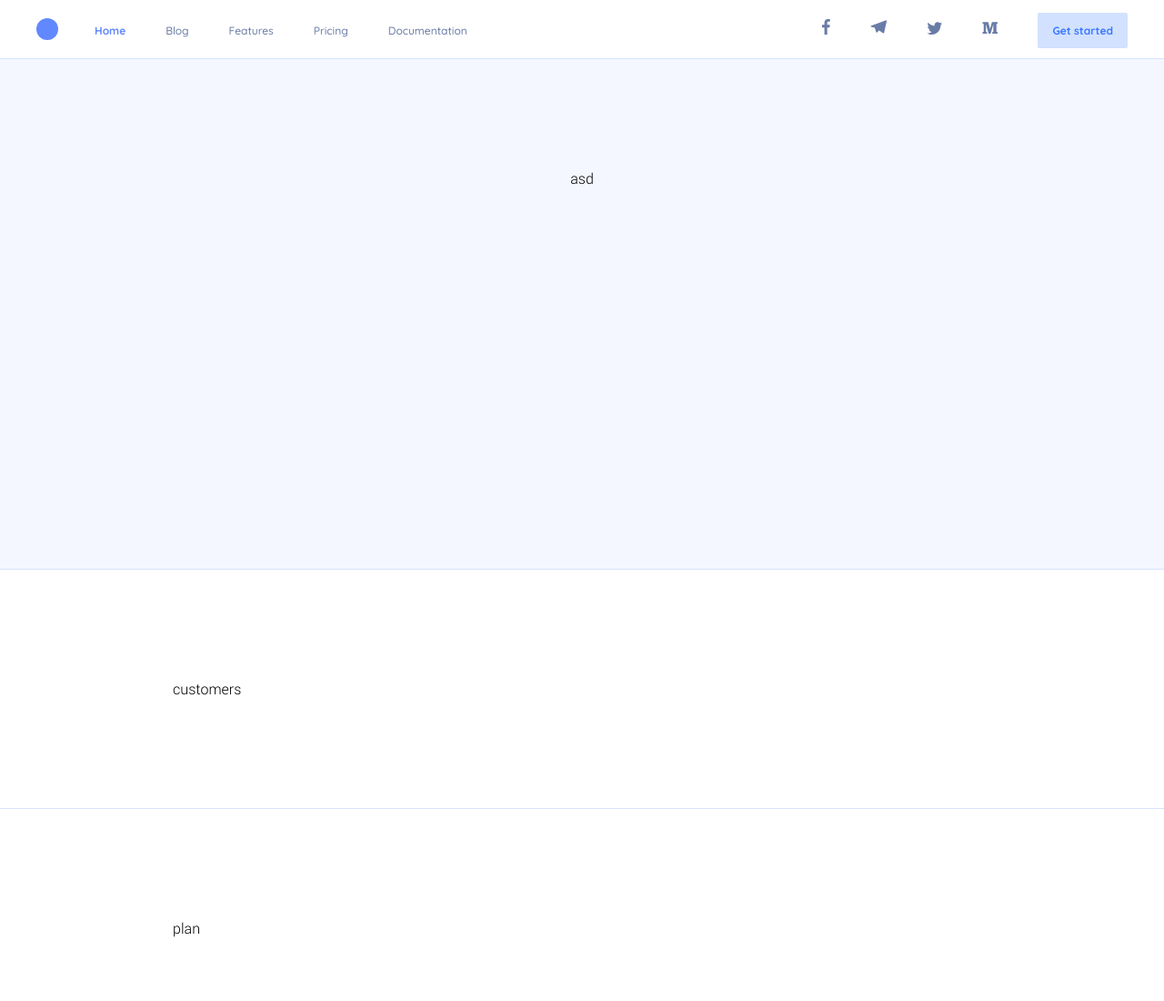
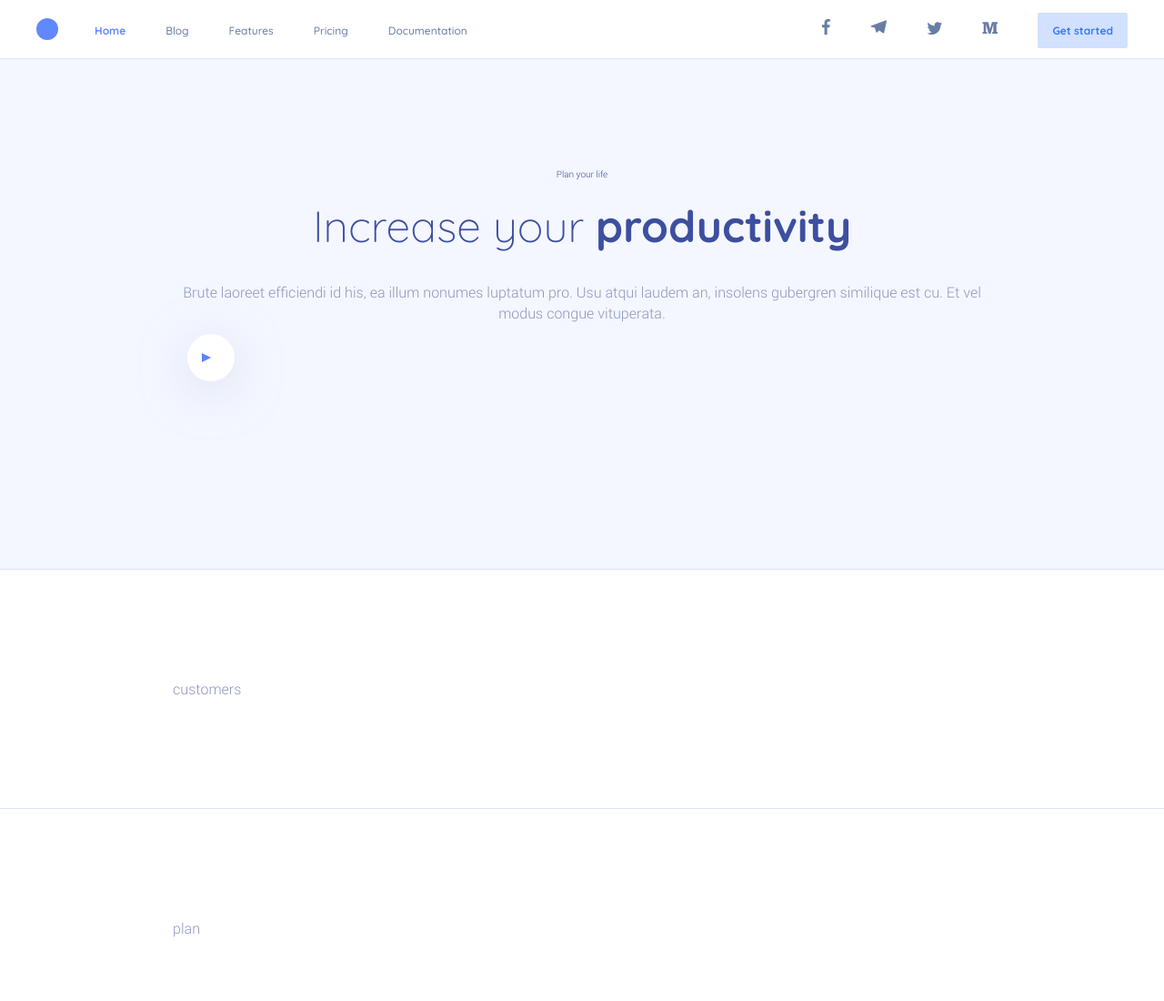
Before and after one commit to virus231/just-verstka, a website built with webpack: page src/index.html in a window 1280 px wide. Shown: the top 1100 px of the page at 91% size. Built offline with nearby package versions, Linux system fonts and the light colour scheme.

Commit message:
hero proccess

```diff
--- a/src/index.html
+++ b/src/index.html
@@ -81,7 +81,17 @@
       <ul class="slider-hero-image">
         <li class="slider-hero-image__item">
           <div class="section-inner slider-hero-image__item-content">
-            asd
+            <h5>Plan your life</h5>
+            <h2>Increase your <span>productivity</span></h2>
+            <div class="text">
+              Brute laoreet efficiendi id his, ea illum nonumes luptatum pro. Usu atqui laudem an, insolens gubergren similique est cu. Et vel modus congue vituperata.
+            </div>
+            <div class="btn">
+              <a href="#">
+                <i class="icon-play"></i>
+              </a>
+            </div>
+
           </div>
         </li>
       </ul>
--- a/src/stylesheets/base.scss
+++ b/src/stylesheets/base.scss
@@ -12,6 +12,7 @@ body {
   background-color: #fff;
   @include roboto;
   line-height: 1.4;
+  color: #8D96BD;
 }
 
 .section {
@@ -33,7 +34,7 @@ body {
 
 .btn {
   margin:0;
-  padding:$base* 3 $base* 4;
+  padding: $base* 3 $base* 4;
   border: 0;
   background-color: none;
   @include quicksand;
@@ -55,12 +56,14 @@ body {
 }
 
 h1,h2,h3,h4,h5,h6 {
+  @include quicksand;
+  color:#3D4F9F;
   margin: 0;
   padding: 0;
   font-weight: $fw-regular;
 }
 
-h1,h2 {font-size: 48px;}
+h1,h2 {font-size: 48px; margin-bottom: $base* 7;}
 h3 {font-size: 36px;}
 h4 {font-size: 24px;}
-h5 {font-size: 10px;}
+h5 {font-size: 10px; @include roboto; margin-bottom: $base* 4;}
--- a/src/stylesheets/blocks/_hero-image.scss
+++ b/src/stylesheets/blocks/_hero-image.scss
@@ -15,6 +15,40 @@
 
         &-content {
 
+            h2 {
+                font-weight: $fw-light;
+
+                span {
+                    font-weight: $fw-bold;
+                }
+            }
+
+            .text {
+
+            }
         }
     }
 }
+
+.icon-play {
+    display: flex;
+    align-items: center;
+    justify-content: center;
+    width: $base* 13;
+    height: $base* 13;
+    border-radius: 100%;
+    background-color: #fff;
+    box-shadow: 0px 10px 50px rgba(201, 209, 231, 0.6);
+
+    &::before {
+        display: block;
+        width: 0;
+        height: 0;
+        content: '';
+        border-color: transparent;
+        border-style: solid;
+        border-width: 5px 10px;
+        border-left-color: #5E81FF;
+    }
+
+}
--- a/src/stylesheets/style.scss
+++ b/src/stylesheets/style.scss
@@ -1,4 +1,4 @@
-@import url('https://fonts.googleapis.com/css2?family=Quicksand:wght@400;500;700&family=Roboto:wght@400;500;700&display=swap');
+@import url('https://fonts.googleapis.com/css2?family=Quicksand:wght@300;400;500;700&family=Roboto:wght@400;500;700&display=swap');
 
 // Mixins
 @mixin roboto {
@@ -11,6 +11,7 @@
 
 // Variables
 $base: 4px;
+$fw-light: 300;
 $fw-regular: 400;
 $fw-medium: 500;
 $fw-bold: 700;
```
